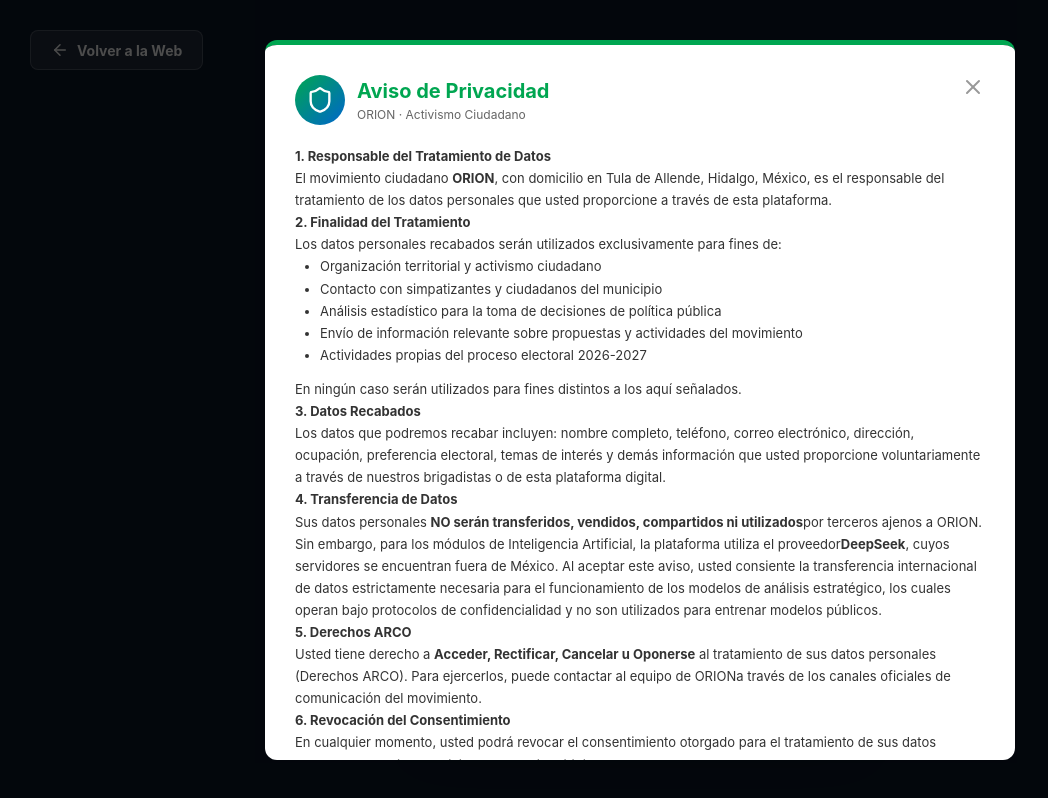
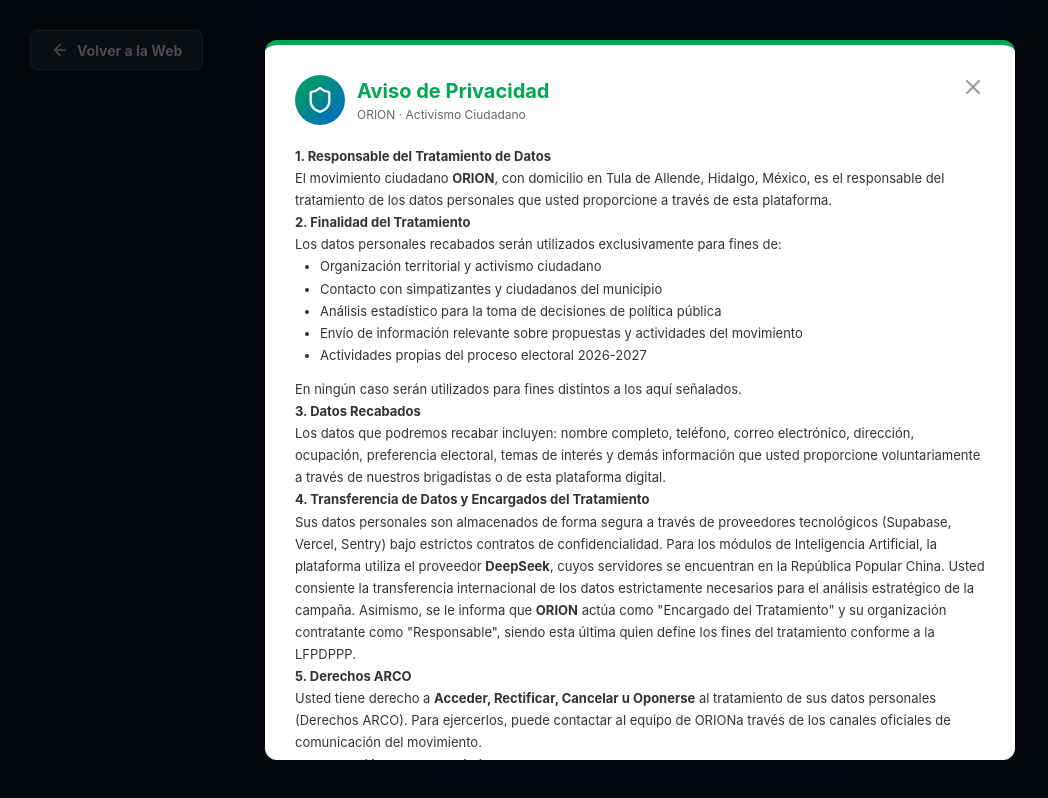
Before and after one commit to INVERVASCO/ORION-APP, a React (Vite) app: page /login in a window 1280 px wide. Both pictures are taken after a click on the button "Aviso de Privacidad". Shown: the whole page, without its empty margins (0-1048 px from the left). Built offline with nearby package versions, Linux system fonts and the light colour scheme; no server answers.

Commit message:
Revise AvisoPrivacidad component with new data policies
Updated privacy notice to include data handling and security measures.

```diff
--- a/src/components/AvisoPrivacidad.tsx
+++ b/src/components/AvisoPrivacidad.tsx
@@ -68,14 +68,10 @@ export default function AvisoPrivacidad({ visible, onClose, onAceptar, mostrarBo
           dirección, ocupación, preferencia electoral, temas de interés y demás información que usted
           proporcione voluntariamente a través de nuestros brigadistas o de esta plataforma digital.</p>
 
-          <p><strong>4. Transferencia de Datos</strong><br />
-          Sus datos personales <strong>NO serán transferidos, vendidos, compartidos ni utilizados</strong>
-          por terceros ajenos a {ORION_CONFIG.organizacionNombre.toUpperCase()}.
-          Sin embargo, para los módulos de Inteligencia Artificial, la plataforma utiliza el proveedor
-          <strong>DeepSeek</strong>, cuyos servidores se encuentran fuera de México. Al aceptar este aviso,
-          usted consiente la transferencia internacional de datos estrictamente necesaria para el funcionamiento
-          de los modelos de análisis estratégico, los cuales operan bajo protocolos de confidencialidad y
-          no son utilizados para entrenar modelos públicos.</p>
+          <p><strong>4. Transferencia de Datos y Encargados del Tratamiento</strong><br />
+          Sus datos personales son almacenados de forma segura a través de proveedores tecnológicos (Supabase, Vercel, Sentry) bajo estrictos contratos de confidencialidad.
+          Para los módulos de Inteligencia Artificial, la plataforma utiliza el proveedor <strong>DeepSeek</strong>, cuyos servidores se encuentran en la República Popular China.
+          Usted consiente la transferencia internacional de los datos estrictamente necesarios para el análisis estratégico de la campaña. Asimismo, se le informa que <strong>{ORION_CONFIG.organizacionNombre.toUpperCase()}</strong> actúa como "Encargado del Tratamiento" y su organización contratante como "Responsable", siendo esta última quien define los fines del tratamiento conforme a la LFPDPPP.</p>
 
           <p><strong>5. Derechos ARCO</strong><br />
           Usted tiene derecho a <strong>Acceder, Rectificar, Cancelar u Oponerse</strong> al tratamiento de
```
